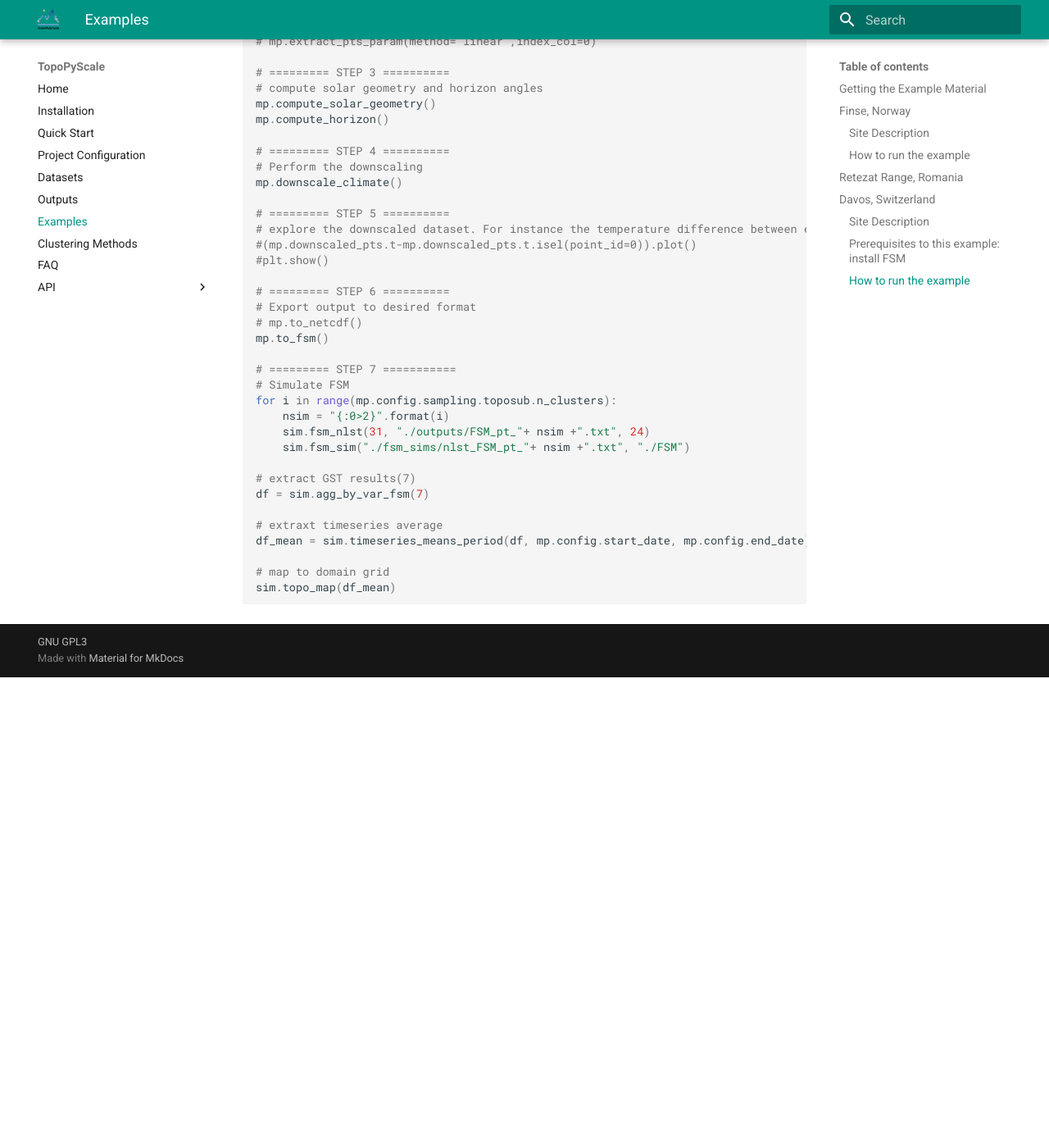
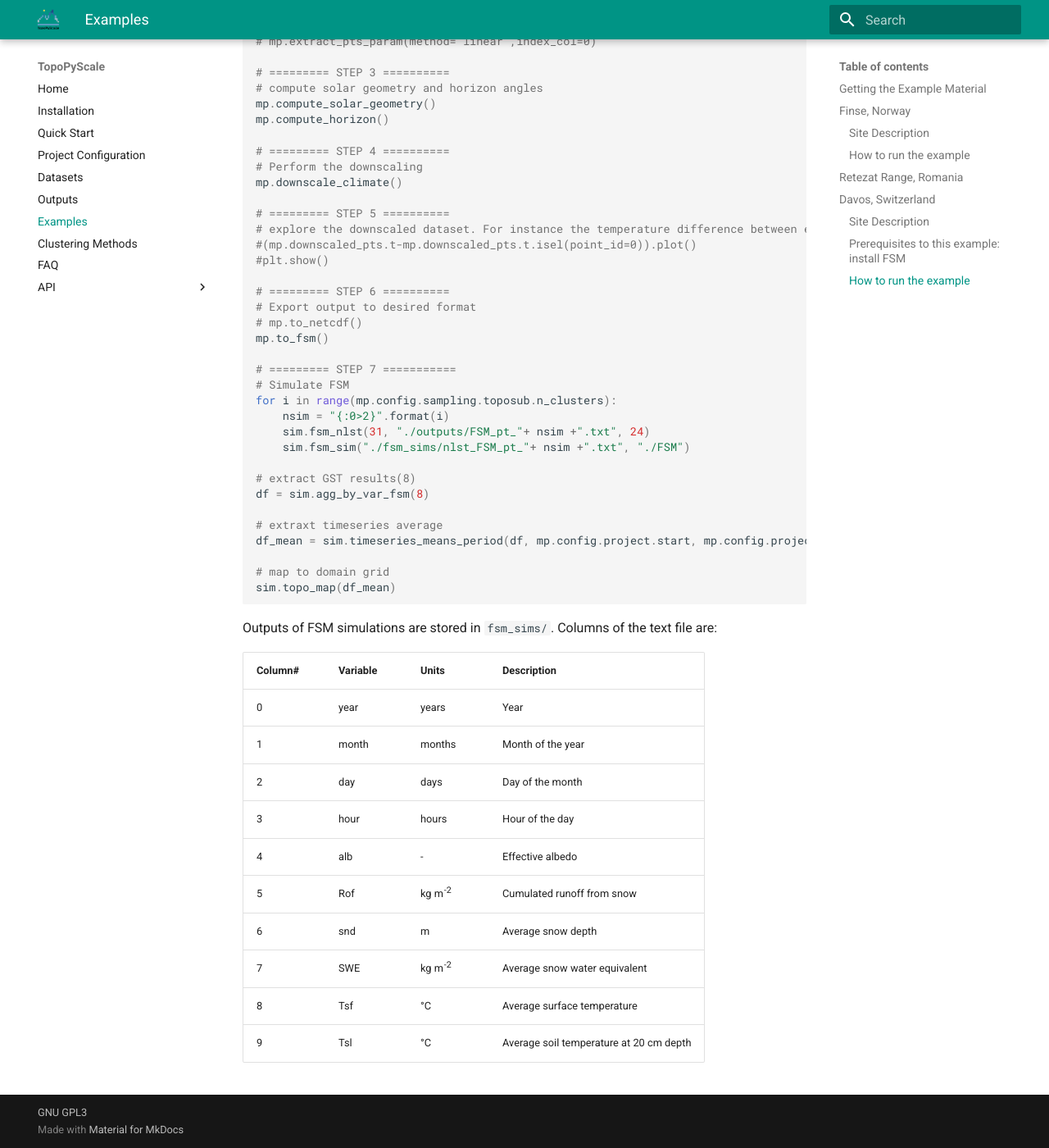
Before and after one commit to ArcticSnow/TopoPyScale_Documentation, an MkDocs documentation site: the page built from docs/06_examples.md, in a window 1280 px wide and 1400 px high, scrolled down 4520 px. Shown: the whole window at 82% size. Built offline with MkDocs 1.6.1 and Material for MkDocs 9.7.7, drawn with Linux system fonts in a browser that asks for light colours; before the commit the page ends 5346 px from its top, so only the background shows below that.

Commit message:
added more instaructino about FSM usage

````diff
--- a/docs/06_examples.md
+++ b/docs/06_examples.md
@@ -208,13 +208,28 @@ for i in range(mp.config.sampling.toposub.n_clusters):
     sim.fsm_nlst(31, "./outputs/FSM_pt_"+ nsim +".txt", 24)
     sim.fsm_sim("./fsm_sims/nlst_FSM_pt_"+ nsim +".txt", "./FSM")
 
-# extract GST results(7)
-df = sim.agg_by_var_fsm(7)
+# extract GST results(8)
+df = sim.agg_by_var_fsm(8)
 
 # extraxt timeseries average
-df_mean = sim.timeseries_means_period(df, mp.config.start_date, mp.config.end_date)
+df_mean = sim.timeseries_means_period(df, mp.config.project.start, mp.config.project.end)
 
 # map to domain grid
 sim.topo_map(df_mean)
 
 ```
+
+Outputs of FSM simulations are stored in `fsm_sims/`. Columns of the text file are:
+
+| Column# | Variable | Units  | Description       |
+|---------|----------|--------|-------------------|
+| 0       | year     | years  | Year              |
+| 1       | month    | months | Month of the year |
+| 2       | day      | days   | Day of the month  |
+| 3       | hour     | hours  | Hour of the day   |
+| 4       | alb      | -      | Effective albedo  |
+| 5       | Rof      | kg m<sup>-2</sup> | Cumulated runoff from snow    |
+| 6       | snd      | m      | Average snow depth                       |
+| 7       | SWE      | kg m<sup>-2</sup> | Average snow water equivalent |
+| 8       | Tsf      | &deg;C | Average surface temperature              |
+| 9       | Tsl      | &deg;C | Average soil temperature at 20 cm depth  |
````
